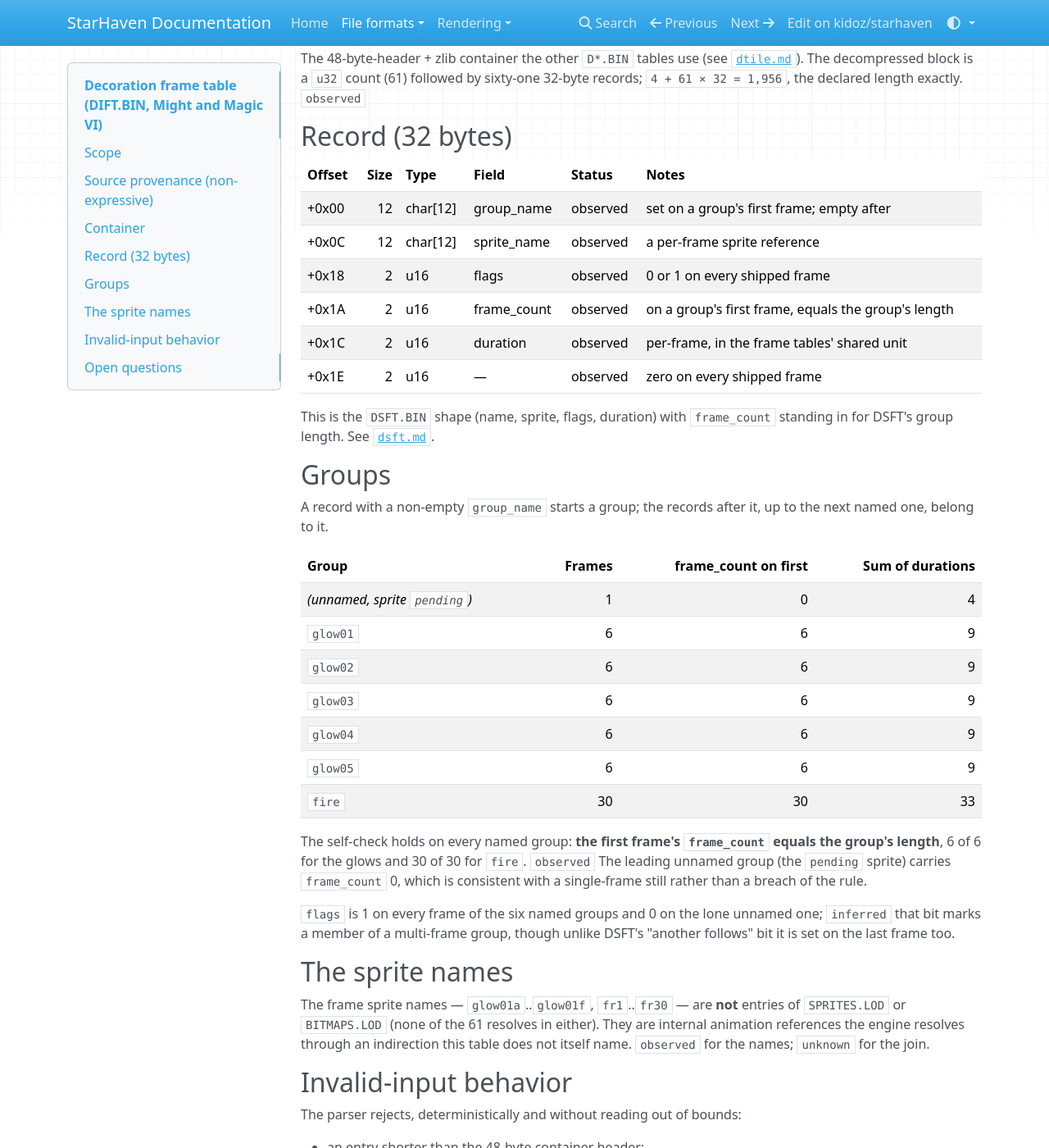
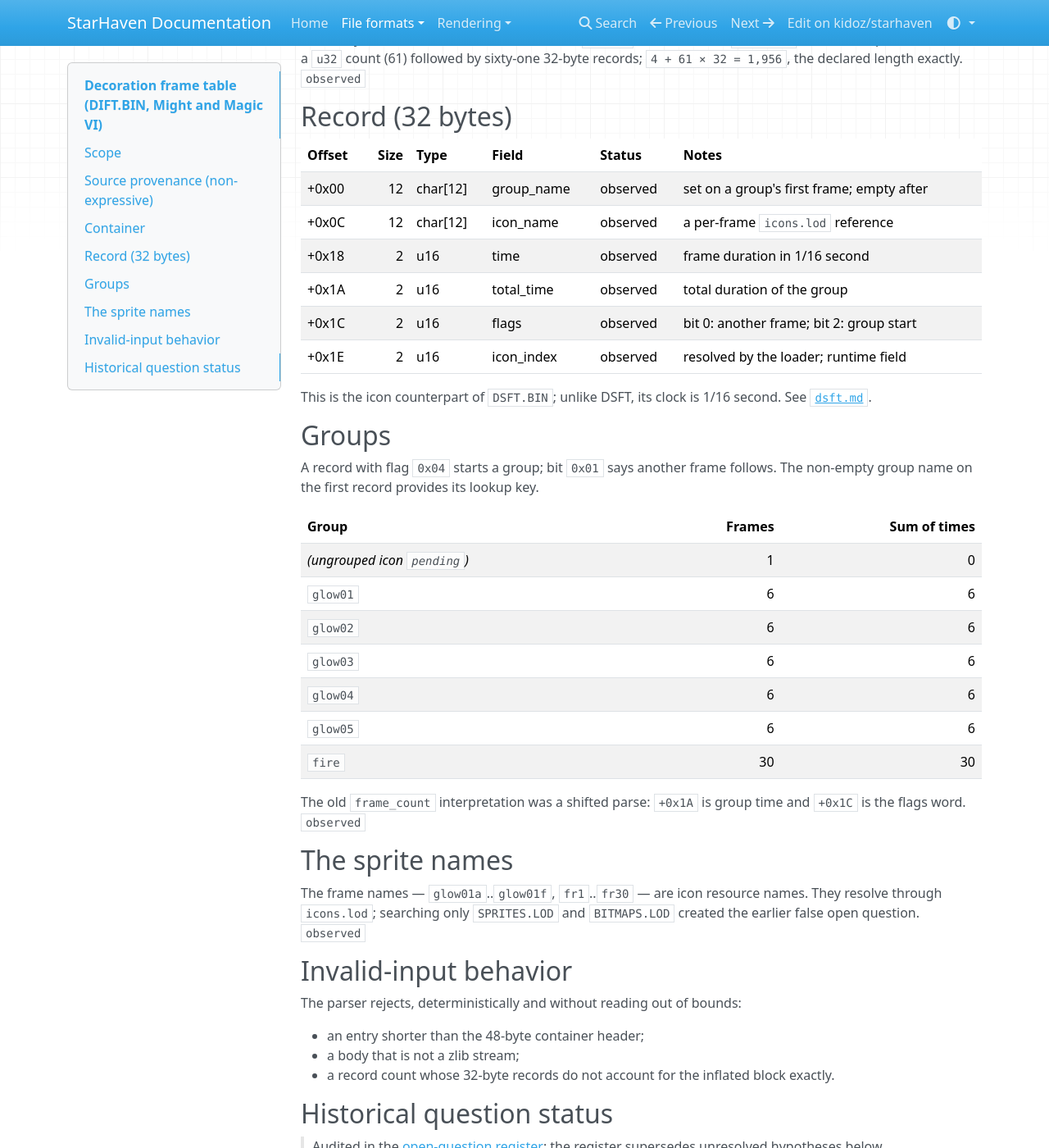
Before and after one commit to kidoz/starhaven, an MkDocs documentation site: the page built from docs/formats/dift.md, in a window 1280 px wide and 1400 px high, scrolled down 639 px. Shown: the whole window at 82% size. Built offline with MkDocs 1.6.1, drawn with Linux system fonts in a browser that asks for light colours; nearby versions of some CDN libraries; some of the changed text lies outside the part shown.

Commit message:
Read the binary tables at their real field boundaries

```diff
--- a/docs/formats/dift.md
+++ b/docs/formats/dift.md
@@ -1,15 +1,13 @@
 # Decoration frame table (`DIFT.BIN`, Might and Magic VI)
 
-Status: **decoded, layout verified.** The glows the torches and braziers wear,
-in the same shape `DSFT.BIN` uses for sprites. Each claim is tagged `observed`,
+Status: **decoded, layout corrected and verified.** This is the frame table for
+icon animations such as decoration glows. Each claim is tagged `observed`,
 `inferred`, or `unknown`.
 
 ## Scope
 
-Covers all of `DIFT.BIN`: the record layout, the group structure, and the
-self-check that ties a group's first frame to its length. The sprite names do
-not resolve directly in `SPRITES.LOD` or `BITMAPS.LOD`; how the engine reaches
-their art is not established here.
+Covers all of `DIFT.BIN`: the record layout, group timing, flags, and the join
+from each icon name to `icons.lod`.
 
 ## Source provenance (non-expressive)
 
@@ -32,46 +30,38 @@ exactly. `observed`
 | Offset | Size | Type | Field | Status | Notes |
 | --- | ---: | --- | --- | --- | --- |
 | +0x00 | 12 | char[12] | group_name | observed | set on a group's first frame; empty after |
-| +0x0C | 12 | char[12] | sprite_name | observed | a per-frame sprite reference |
-| +0x18 | 2 | u16 | flags | observed | 0 or 1 on every shipped frame |
-| +0x1A | 2 | u16 | frame_count | observed | on a group's first frame, equals the group's length |
-| +0x1C | 2 | u16 | duration | observed | per-frame, in the frame tables' shared unit |
-| +0x1E | 2 | u16 | — | observed | zero on every shipped frame |
+| +0x0C | 12 | char[12] | icon_name | observed | a per-frame `icons.lod` reference |
+| +0x18 | 2 | u16 | time | observed | frame duration in 1/16 second |
+| +0x1A | 2 | u16 | total_time | observed | total duration of the group |
+| +0x1C | 2 | u16 | flags | observed | bit 0: another frame; bit 2: group start |
+| +0x1E | 2 | u16 | icon_index | observed | resolved by the loader; runtime field |
 
-This is the `DSFT.BIN` shape (name, sprite, flags, duration) with `frame_count`
-standing in for DSFT's group length. See [`dsft.md`](dsft.md).
+This is the icon counterpart of `DSFT.BIN`; unlike DSFT, its clock is 1/16
+second. See [`dsft.md`](dsft.md).
 
 ## Groups
 
-A record with a non-empty `group_name` starts a group; the records after it, up
-to the next named one, belong to it.
+A record with flag `0x04` starts a group; bit `0x01` says another frame follows.
+The non-empty group name on the first record provides its lookup key.
 
-| Group | Frames | frame_count on first | Sum of durations |
-| --- | ---: | ---: | ---: |
-| *(unnamed, sprite `pending`)* | 1 | 0 | 4 |
-| `glow01` | 6 | 6 | 9 |
-| `glow02` | 6 | 6 | 9 |
-| `glow03` | 6 | 6 | 9 |
-| `glow04` | 6 | 6 | 9 |
-| `glow05` | 6 | 6 | 9 |
-| `fire` | 30 | 30 | 33 |
+| Group | Frames | Sum of times |
+| --- | ---: | ---: |
+| *(ungrouped icon `pending`)* | 1 | 0 |
+| `glow01` | 6 | 6 |
+| `glow02` | 6 | 6 |
+| `glow03` | 6 | 6 |
+| `glow04` | 6 | 6 |
+| `glow05` | 6 | 6 |
+| `fire` | 30 | 30 |
 
-The self-check holds on every named group: **the first frame's `frame_count`
-equals the group's length**, 6 of 6 for the glows and 30 of 30 for `fire`.
-`observed` The leading unnamed group (the `pending` sprite) carries
-`frame_count` 0, which is consistent with a single-frame still rather than a
-breach of the rule.
-
-`flags` is 1 on every frame of the six named groups and 0 on the lone unnamed
-one; `inferred` that bit marks a member of a multi-frame group, though unlike
-DSFT's "another follows" bit it is set on the last frame too.
+The old `frame_count` interpretation was a shifted parse: `+0x1A` is group
+time and `+0x1C` is the flags word. `observed`
 
 ## The sprite names
 
-The frame sprite names — `glow01a`..`glow01f`, `fr1`..`fr30` — are **not** entries
-of `SPRITES.LOD` or `BITMAPS.LOD` (none of the 61 resolves in either). They are
-internal animation references the engine resolves through an indirection this
-table does not itself name. `observed` for the names; `unknown` for the join.
+The frame names — `glow01a`..`glow01f`, `fr1`..`fr30` — are icon resource
+names. They resolve through `icons.lod`; searching only `SPRITES.LOD` and
+`BITMAPS.LOD` created the earlier false open question. `observed`
 
 ## Invalid-input behavior
 
@@ -82,9 +72,10 @@ The parser rejects, deterministically and without reading out of bounds:
 - a record count whose 32-byte records do not account for the inflated block
   exactly.
 
-## Open questions
+## Historical question status
 
-- How the sprite names resolve to art — they are entries of neither LOD.
-  `unknown`
-- The flag bit's exact meaning (it is set on the last frame too, unlike DSFT).
-  `inferred`
+> Audited in the [open-question register](../open-questions.md); the register
+> supersedes unresolved hypotheses below.
+
+Both questions are closed by the corrected layout: names select `icons.lod`
+resources, and the flags are the group-start/continuation bits at `+0x1C`.
```
Also changed, not shown: docs/formats/dmonlist.md (+20 -21 lines), docs/formats/dobjlist.md (+14 -8 lines), docs/formats/doverlay.md (+22 -25 lines), docs/formats/dpft.md (+17 -25 lines), docs/formats/lod.md (+28 -14 lines).
